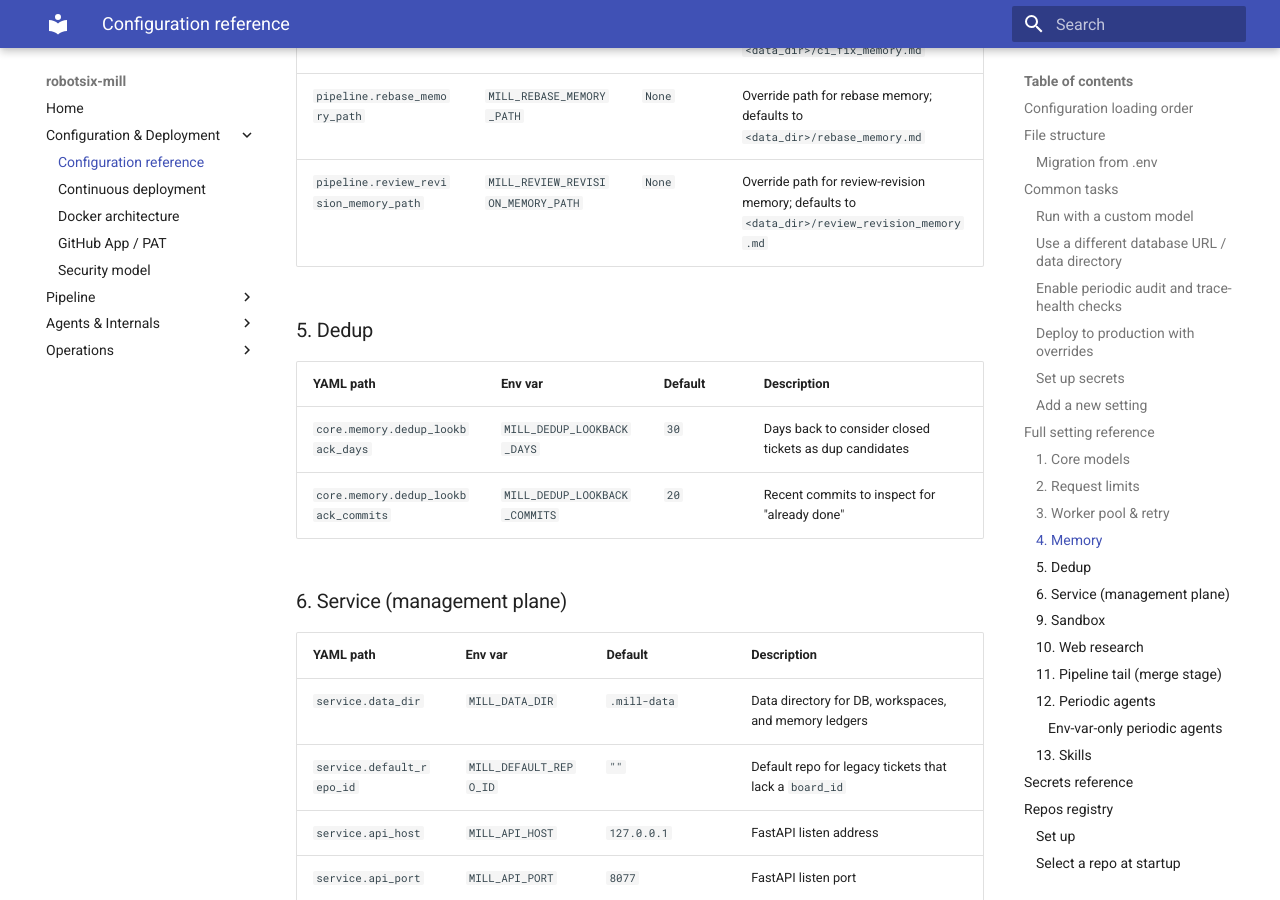
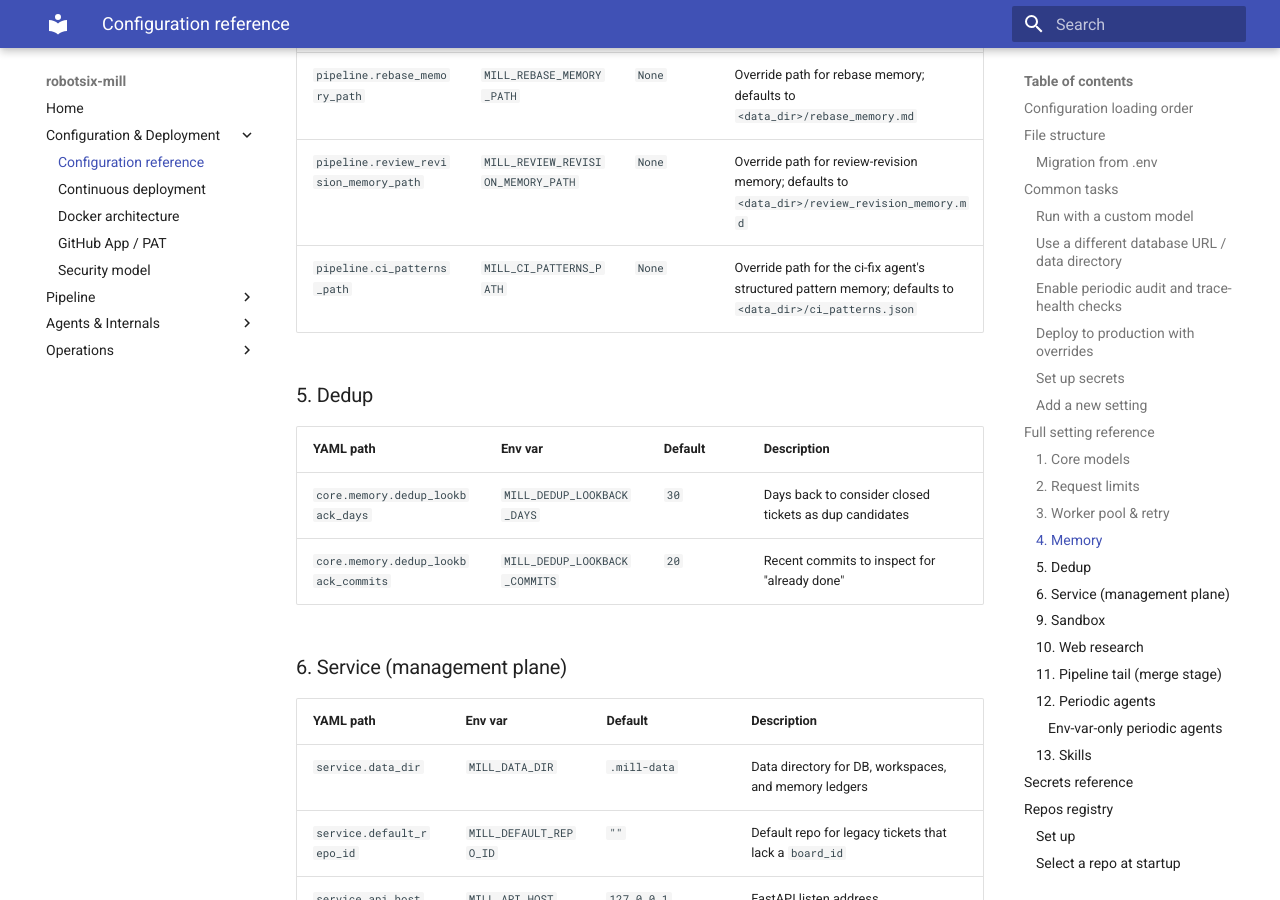
Before and after one commit to damien-robotsix/robotsix-mill, an MkDocs documentation site: the page built from docs/configuration.md, in a window 1280 px wide and 900 px high, scrolled down 8239 px. Built offline with MkDocs 1.6.1 and Material for MkDocs 9.7.7, drawn with Linux system fonts in a browser that asks for light colours.

Commit message:
mill(docs): Add structured CI pattern memory for smarter, self-improving CI fixes (20260525T225631Z-add-structured-ci-pattern-memory-for-sma-f714)

```diff
--- a/docs/configuration.md
+++ b/docs/configuration.md
@@ -250,6 +250,7 @@ Every setting below shows:
 | `pipeline.ci_fix_memory_path` | `MILL_CI_FIX_MEMORY_PATH` | `None` | Override path for CI-fix memory; defaults to `<data_dir>/ci_fix_memory.md` |
 | `pipeline.rebase_memory_path` | `MILL_REBASE_MEMORY_PATH` | `None` | Override path for rebase memory; defaults to `<data_dir>/rebase_memory.md` |
 | `pipeline.review_revision_memory_path` | `MILL_REVIEW_REVISION_MEMORY_PATH` | `None` | Override path for review-revision memory; defaults to `<data_dir>/review_revision_memory.md` |
+| `pipeline.ci_patterns_path` | `MILL_CI_PATTERNS_PATH` | `None` | Override path for the ci-fix agent's structured pattern memory; defaults to `<data_dir>/ci_patterns.json` |
 
 ### 5. Dedup
 
```
Also changed, not shown: docs/config-audit.md (+2 -0 lines), 1 other file.
